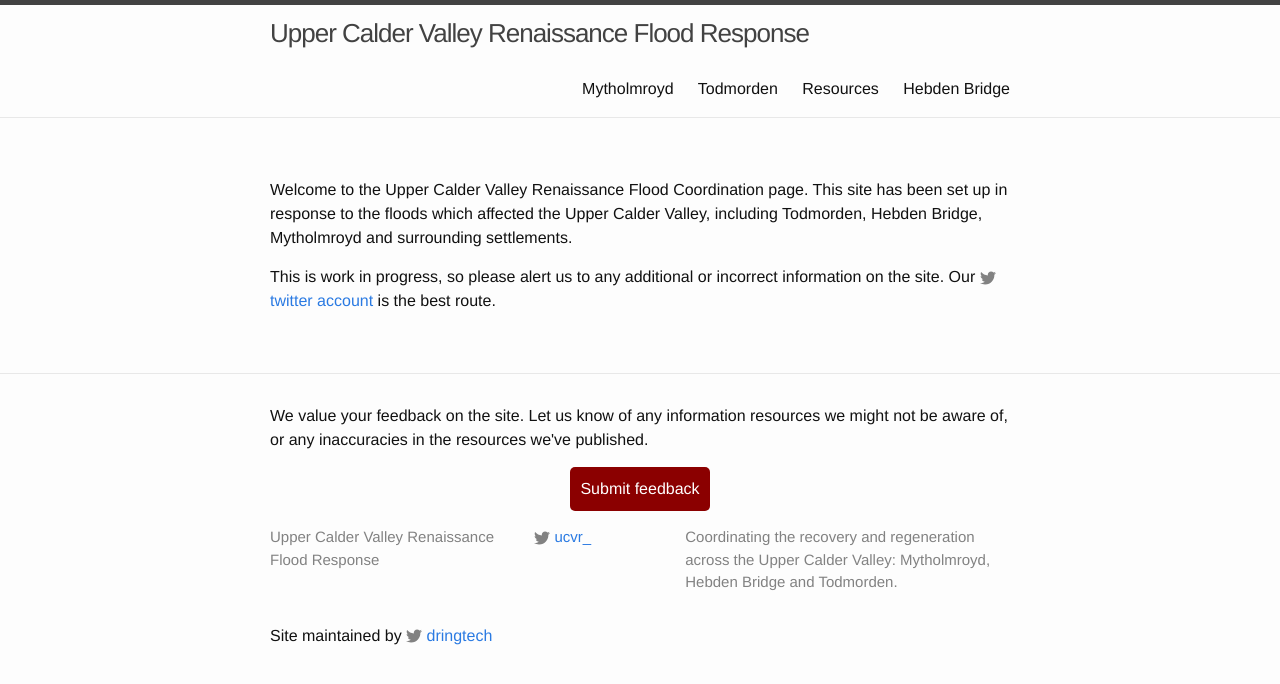
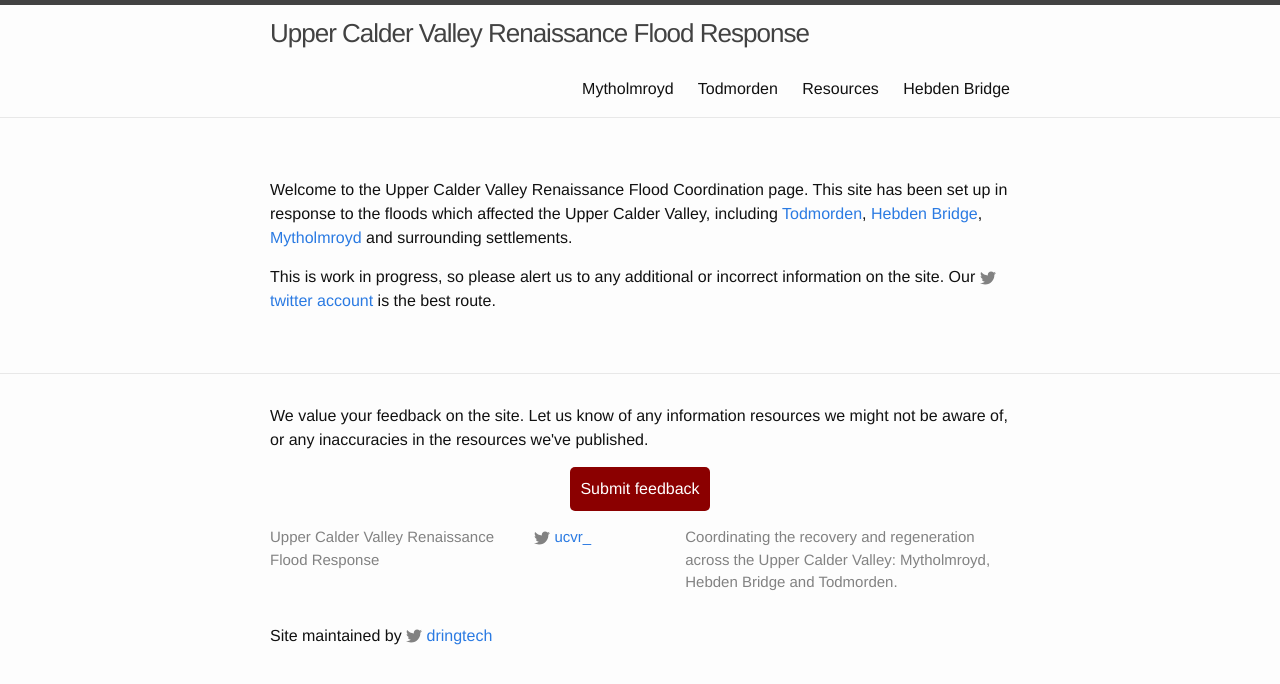
Before and after one commit to dringtech/ucvr-flood-info, a Jekyll site: the page built from index.md, in a window 1280 px wide. Shown: the top 684 px of the page. Built offline with Jekyll 4.4.1, drawn with Linux system fonts in a browser that asks for light colours; part of the change alters nothing that is shown.

Commit message:
Linking to community pages

```diff
--- a/index.md
+++ b/index.md
@@ -4,7 +4,10 @@ layout: page
 
 Welcome to the Upper Calder Valley Renaissance Flood Coordination page.
 This site has been set up in response to the floods which affected the
-Upper Calder Valley, including Todmorden, Hebden Bridge, Mytholmroyd and surrounding settlements.
+Upper Calder Valley, including
+[Todmorden](/communities/todmorden/),
+[Hebden Bridge](/communities/hebden-bridge/),
+[Mytholmroyd](/communities/mytholmroyd/) and surrounding settlements.
 
 This is work in progress, so please alert us to any additional or incorrect
 information on the site. Our {% include icon-twitter.html username="ucvr_" text="twitter account" %} is the best route.
```
